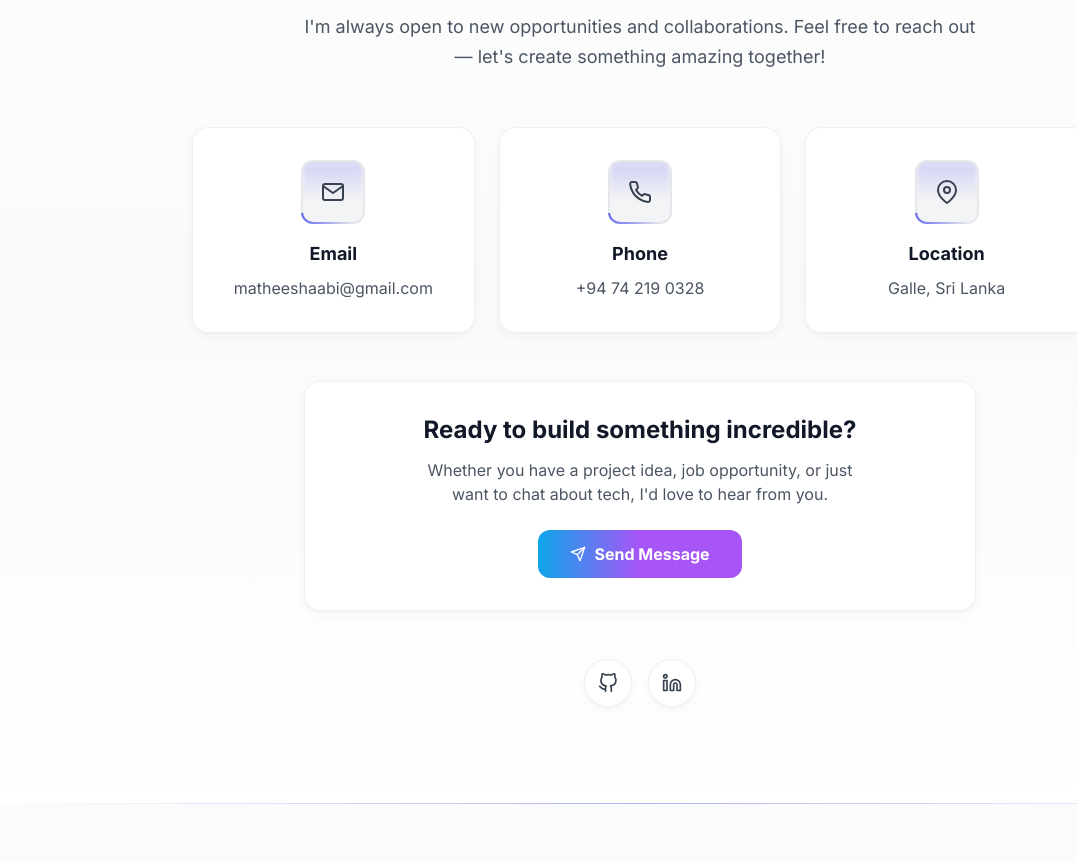
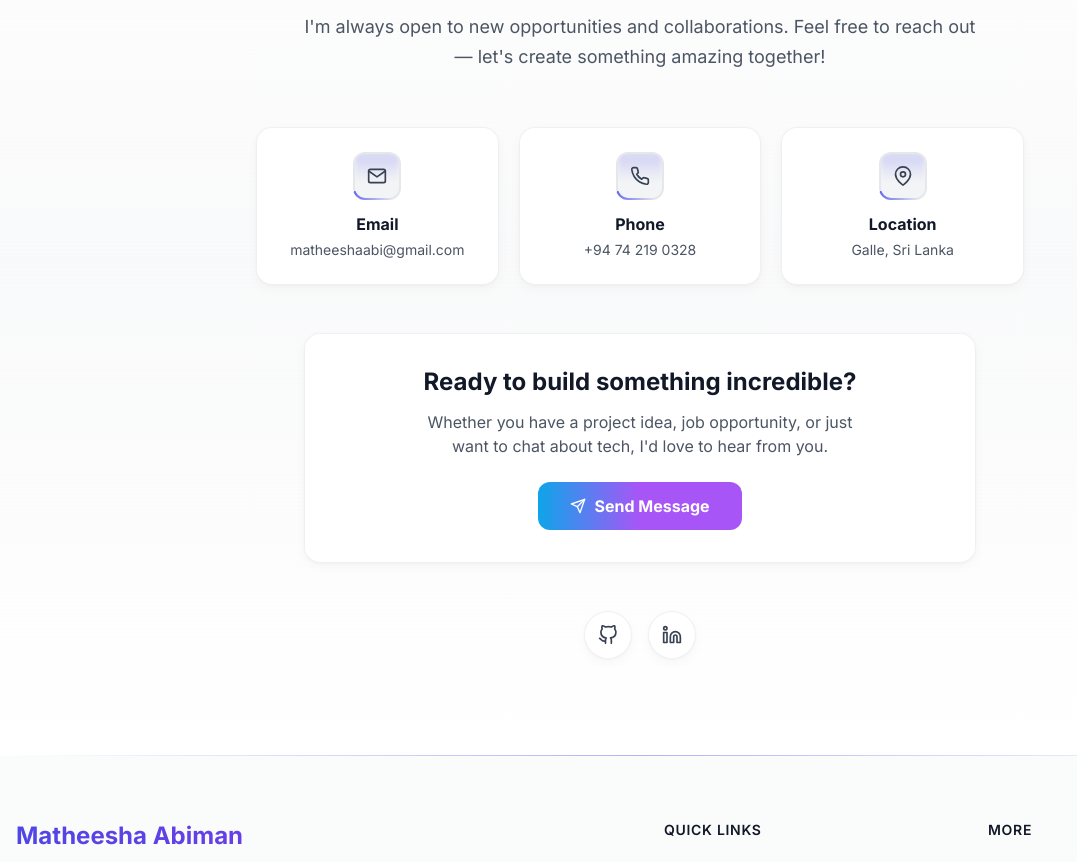
Before and after one commit to Matheesha-Abiman/matheesha_abiman, a Next.js app: page / in a window 1280 px wide. Shown: the part 8080-8942 px from the top of the page, without its empty margins (0-1077 px from the left). Built offline with nearby package versions, Linux system fonts and the light colour scheme.

Commit message:
Refine styling: shrink Contact section info cards for a cleaner layout

```diff
--- a/components/Contact.tsx
+++ b/components/Contact.tsx
@@ -91,7 +91,7 @@ export default function Contact() {
                     </p>
 
                     <motion.div
-                        className="grid grid-cols-1 md:grid-cols-3 gap-6 mb-12"
+                        className="grid grid-cols-1 sm:grid-cols-2 md:grid-cols-3 gap-4 md:gap-5 max-w-3xl mx-auto mb-12"
                         variants={containerVariants}
                         initial="hidden"
                         animate={isInView ? 'show' : 'hidden'}
@@ -105,8 +105,8 @@ export default function Contact() {
                             >
                                 {item.link ? (
                                     <a href={item.link} className="block h-full">
-                                        <div className="glass rounded-2xl p-8 h-full border border-gray-200 dark:border-gray-800 hover:border-gray-300 dark:hover:border-gray-700 transition-all duration-300 bg-white/50 dark:bg-gray-900/50">
-                                            <div className="relative w-16 h-16 mx-auto mb-4 flex items-center justify-center overflow-hidden rounded-xl">
+                                        <div className="glass rounded-2xl p-5 md:p-6 h-full border border-gray-200 dark:border-gray-800 hover:border-gray-300 dark:hover:border-gray-700 transition-all duration-300 bg-white/50 dark:bg-gray-900/50">
+                                            <div className="relative w-12 h-12 mx-auto mb-3 flex items-center justify-center overflow-hidden rounded-xl">
                                                 {/* Track (Base Border) */}
                                                 <div className="absolute inset-0 bg-gray-200 dark:bg-gray-800" />
 
@@ -119,25 +119,25 @@ export default function Contact() {
                                                 />
 
                                                 {/* Icon background (Mask) with Vertical Scan */}
-                                                <div className="relative w-[60px] h-[60px] rounded-[10px] bg-gray-100 dark:bg-gray-900 flex items-center justify-center z-10 text-gray-700 dark:text-gray-300 group-hover:text-primary-600 dark:group-hover:text-accent-400 transition-colors overflow-hidden">
+                                                <div className="relative w-[44px] h-[44px] rounded-[10px] bg-gray-100 dark:bg-gray-900 flex items-center justify-center z-10 text-gray-700 dark:text-gray-300 group-hover:text-primary-600 dark:group-hover:text-accent-400 transition-colors overflow-hidden">
                                                     {/* Vertical Light Scan */}
                                                     <motion.div
                                                         className="absolute inset-0 w-full h-full bg-gradient-to-b from-transparent via-indigo-500/20 to-transparent dark:via-indigo-400/30 blur-[2px]"
                                                         animate={{ top: ['-100%', '100%'] }}
                                                         transition={{ duration: 2, repeat: Infinity, ease: "linear" }}
                                                     />
-                                                    <item.icon className="w-6 h-6 relative z-10" />
+                                                    <item.icon className="w-5 h-5 relative z-10" />
                                                 </div>
                                             </div>
-                                            <h3 className="font-bold text-lg mb-2 text-gray-900 dark:text-white">{item.title}</h3>
-                                            <p className="text-gray-600 dark:text-gray-400 group-hover:text-gray-900 dark:group-hover:text-white transition-colors">
+                                            <h3 className="font-bold text-base mb-1 text-gray-900 dark:text-white">{item.title}</h3>
+                                            <p className="text-gray-600 dark:text-gray-400 text-sm group-hover:text-gray-900 dark:group-hover:text-white transition-colors">
                                                 {item.value}
                                             </p>
                                         </div>
                                     </a>
                                 ) : (
-                                    <div className="glass rounded-2xl p-8 h-full border border-gray-200 dark:border-gray-800 bg-white/50 dark:bg-gray-900/50">
-                                        <div className="relative w-16 h-16 mx-auto mb-4 flex items-center justify-center overflow-hidden rounded-xl">
+                                    <div className="glass rounded-2xl p-5 md:p-6 h-full border border-gray-200 dark:border-gray-800 bg-white/50 dark:bg-gray-900/50">
+                                        <div className="relative w-12 h-12 mx-auto mb-3 flex items-center justify-center overflow-hidden rounded-xl">
                                             {/* Track (Base Border) */}
                                             <div className="absolute inset-0 bg-gray-200 dark:bg-gray-800" />
 
@@ -150,18 +150,18 @@ export default function Contact() {
                                             />
 
                                             {/* Icon background (Mask) with Vertical Scan */}
-                                            <div className="relative w-[60px] h-[60px] rounded-[10px] bg-gray-100 dark:bg-gray-900 flex items-center justify-center z-10 text-gray-700 dark:text-gray-300 overflow-hidden">
+                                            <div className="relative w-[44px] h-[44px] rounded-[10px] bg-gray-100 dark:bg-gray-900 flex items-center justify-center z-10 text-gray-700 dark:text-gray-300 overflow-hidden">
                                                 {/* Vertical Light Scan */}
                                                 <motion.div
                                                     className="absolute inset-0 w-full h-full bg-gradient-to-b from-transparent via-indigo-500/20 to-transparent dark:via-indigo-400/30 blur-[2px]"
                                                     animate={{ top: ['-100%', '100%'] }}
                                                     transition={{ duration: 2, repeat: Infinity, ease: "linear" }}
                                                 />
-                                                <item.icon className="w-6 h-6 relative z-10" />
+                                                <item.icon className="w-5 h-5 relative z-10" />
                                             </div>
                                         </div>
-                                        <h3 className="font-bold text-lg mb-2 text-gray-900 dark:text-white">{item.title}</h3>
-                                        <p className="text-gray-600 dark:text-gray-400">{item.value}</p>
+                                        <h3 className="font-bold text-base mb-1 text-gray-900 dark:text-white">{item.title}</h3>
+                                        <p className="text-gray-600 dark:text-gray-400 text-sm">{item.value}</p>
                                     </div>
                                 )}
                             </motion.div>
```
